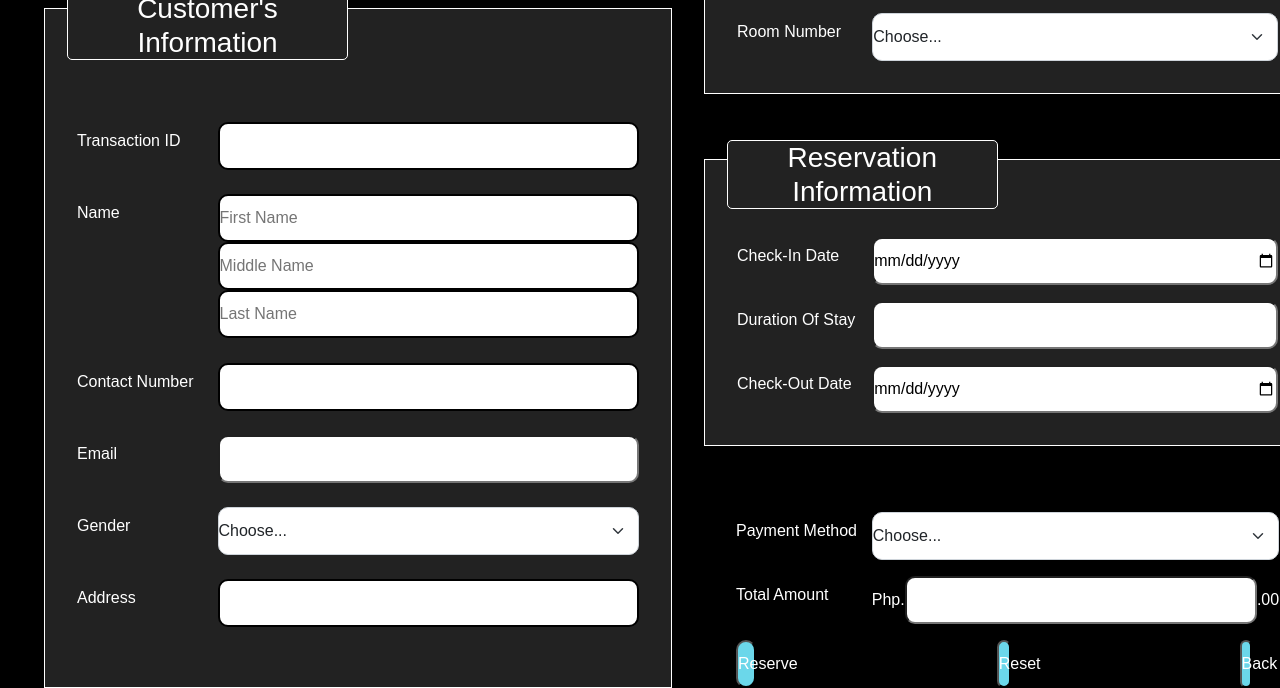
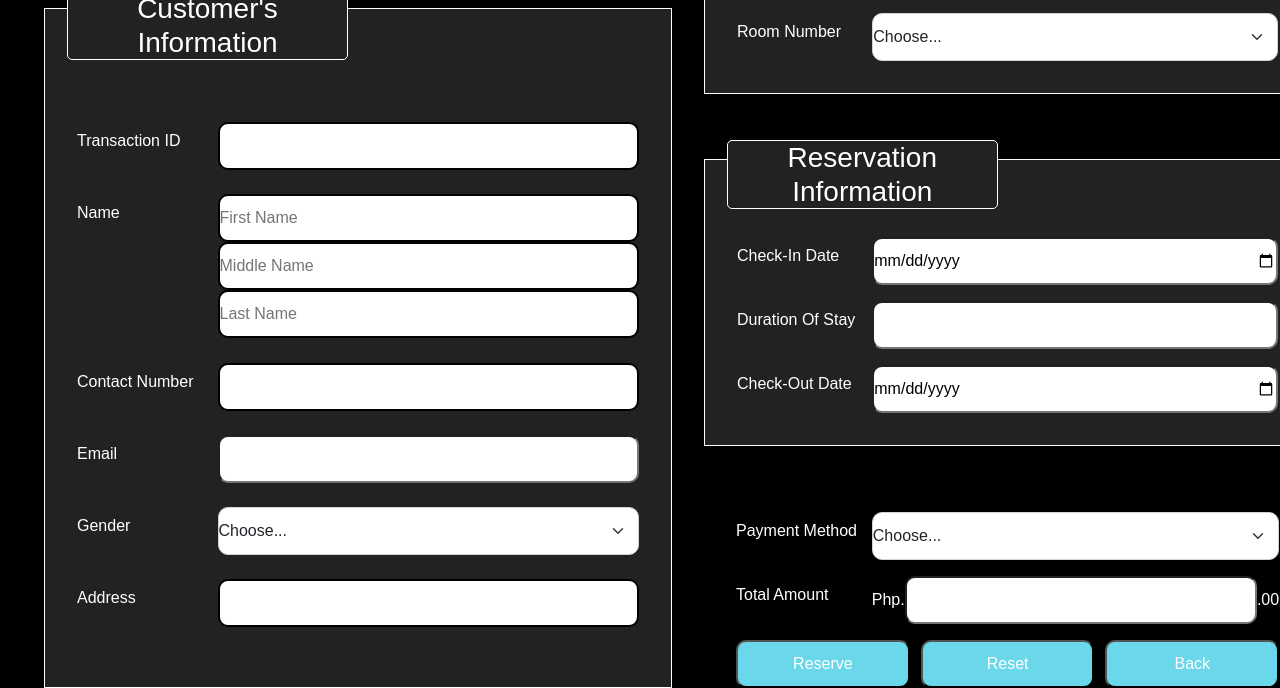
Before and after one commit to Clueless7/hotel-resorts-management-system-bsit3-1, a website: page frontend/public/reservation-form.html in a window 1280 px wide. Shown: the part 174-862 px from the top of the page. Drawn offline with nearby package versions, Linux system fonts and the light colour scheme.

Commit message:
fixed button sizing

```diff
--- a/frontend/public/reservation-form.html
+++ b/frontend/public/reservation-form.html
@@ -249,33 +249,19 @@
                 </div>
 
                 <div class="input-div form-buttons-div">
-                  <a href="#">
-                    <button type="submit" >
-                      Reserve
-                    </button>
-                  </a>
-                  <a href="#">
-                    <button type="reset" >
-                      Reset
-                    </button>
-                  </a>
-                  <a href="./dashboard.html">
-                    <button type="button" >
-                      Back
-                    </button>
-                  </a>
-
+                  <button onclick="location.href='#'" type="submit" >
+                    Reserve
+                  </button>
+                  <button onclick="location.href='#'" type="reset" >
+                    Reset
+                  </button>
+                  <button onclick="location.href='dashboard.html'" type="button" >
+                    Back
+                  </button>
                 </div>
-
               </div>
             </div>
           </div>
-
-
-
-
-
-
         </form>
         </div>
 
--- a/frontend/public/styles.css
+++ b/frontend/public/styles.css
@@ -310,7 +310,7 @@ main {
   font-family: Arial, Helvetica, sans-serif;
 }
 .wrapper {
-  background-image: url("./images/3.png");
+  background-image: url('./images/3.png');
   height: 100%;
   background-position: center;
   background-repeat: no-repeat;
@@ -318,8 +318,8 @@ main {
   min-height: 100vh;
   background-size: cover;
 }
-input[type="text"],
-input[type="password"] {
+input[type='text'],
+input[type='password'] {
   width: 100%;
   padding: 14px 20px;
   margin: 8px 0;
```
Also changed, not shown: frontend/public/check-in-form.html (+3 -11 lines).
